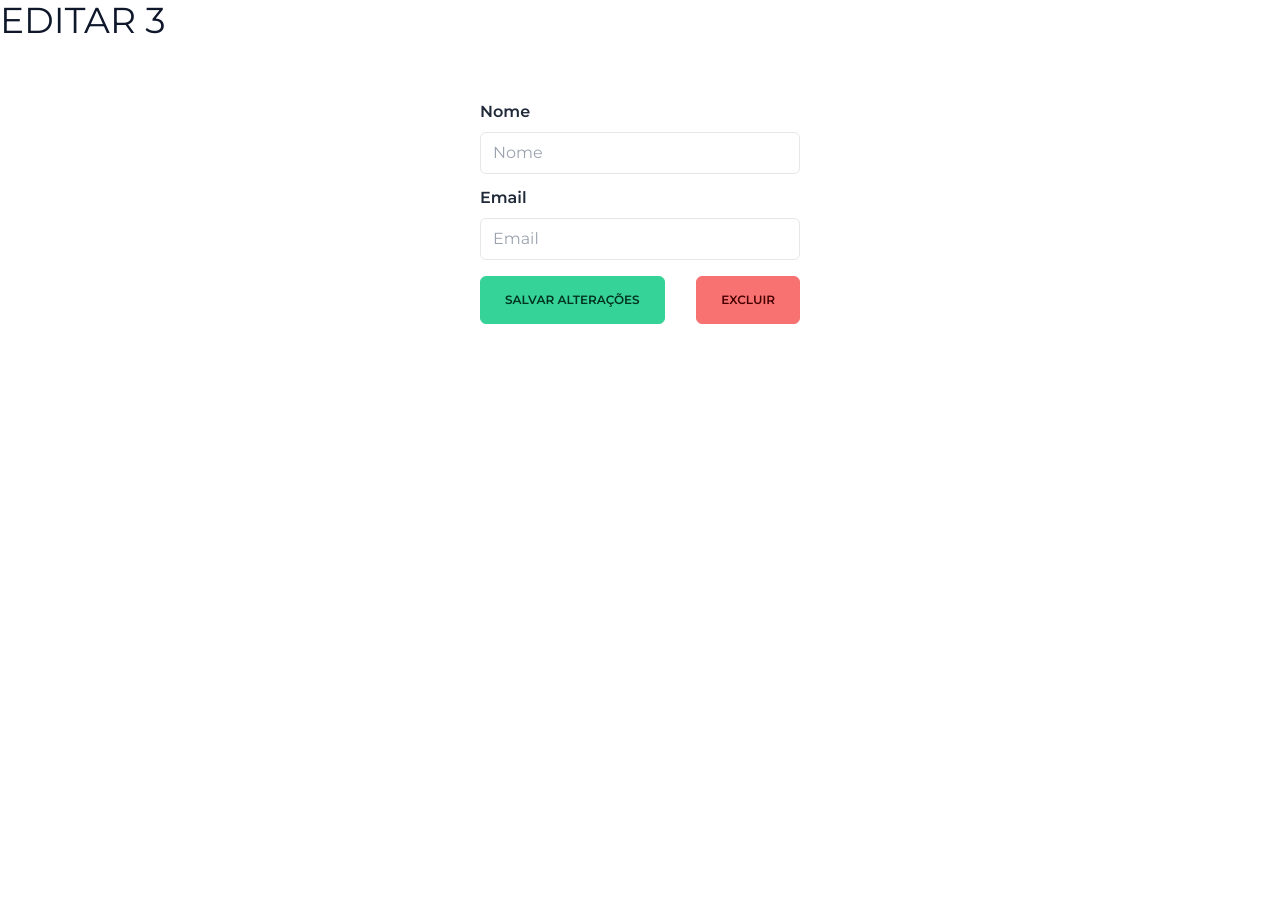
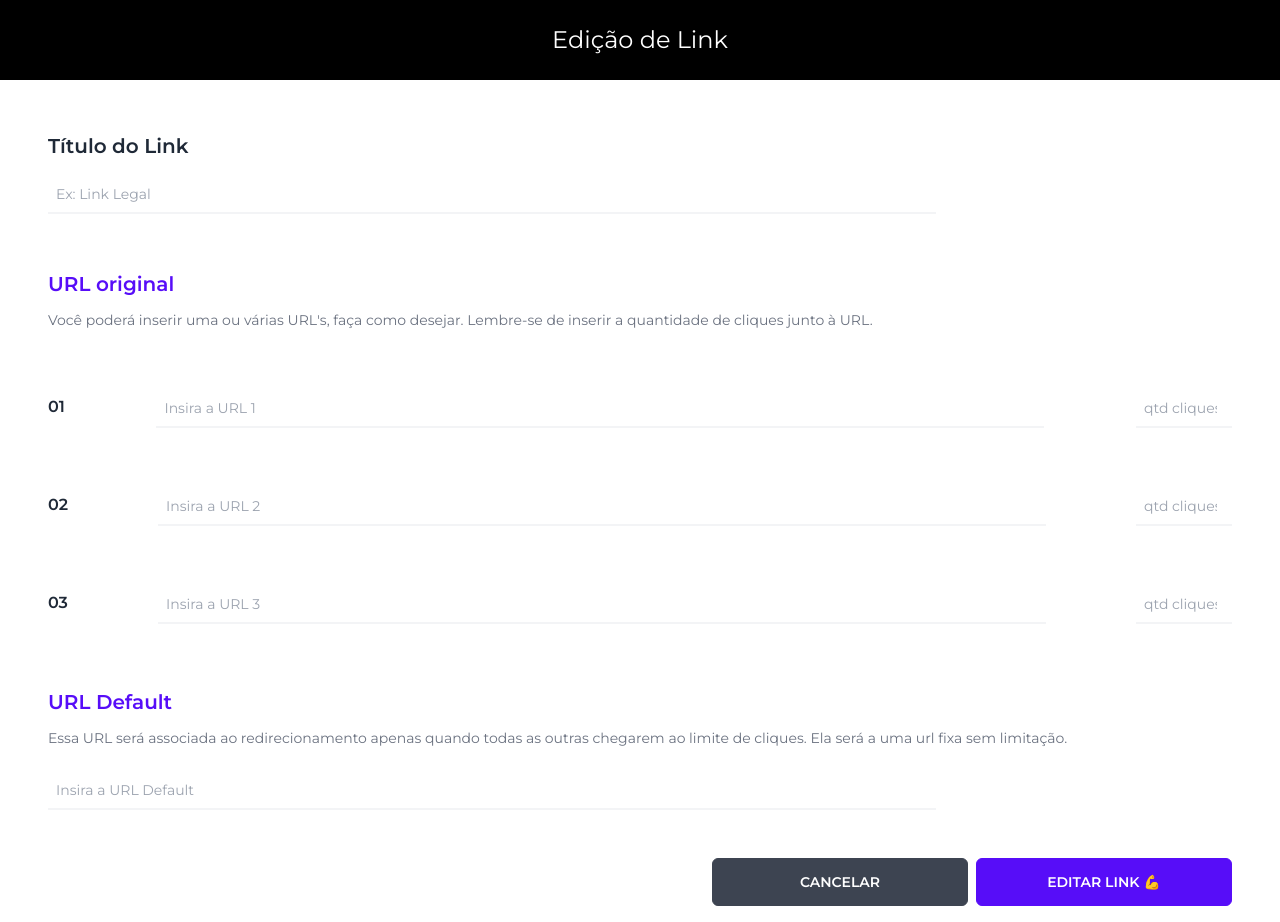
Before and after one commit to paulopariz/redirect-links-frontend, a Vue app: page /#/editar/3 in a window 1280 px wide. Before the commit the page ends 800 px from the top, so only its background shows below. Built offline with nearby package versions, Linux system fonts and the light colour scheme.

Commit message:
RedirectEdit

```diff
--- /dev/null
+++ b/src/components/RedirectEdit.vue
@@ -0,0 +1,81 @@
+<template>
+  <div>
+
+
+    <div class="p-4 px-12 mt-9">
+      <div class="grid">
+        <label class="text-xl font-semibold">Título do Link</label>
+        <input v-model="nome" type="text" placeholder="Ex: Link Legal"
+          class="border-b-2 text-gray-500 border-gray-100 pl-2 pb-2 text-sm outline-none mt-6 focus:outline-none w-3/4" />
+      </div>
+
+      <div class="mt-14">
+        <h1 class="text-primary text-xl font-semibold">URL original</h1>
+        <p class="mt-3 text-gray-500 text-sm">
+          Você poderá inserir uma ou várias URL's, faça como desejar. Lembre-se de
+          inserir a quantidade de cliques junto à URL.
+        </p>
+      </div>
+
+      <div class="mt-14">
+        <div class="flex items-center justify-between mt-8">
+          <h1 class="font-semibold text-base">01</h1>
+          <input v-model="email" type="text" placeholder="Insira a URL 1"
+            class="border-b-2 text-gray-500 border-gray-100 pl-2 pb-2 text-sm outline-none mt-3 focus:outline-none w-3/4" />
+
+          <input class="w-24 mt-3 border-b-2 text-gray-500 border-gray-100 pl-2 pb-2 text-sm focus:outline-none"
+            placeholder="qtd cliques" type="number" />
+        </div>
+        <div class="flex items-center justify-between mt-14">
+          <h1 class="font-semibold text-base">02</h1>
+          <input v-model="email" type="text" placeholder="Insira a URL 2"
+            class="border-b-2 text-gray-500 border-gray-100 pl-2 pb-2 text-sm outline-none mt-3 focus:outline-none w-3/4" />
+
+          <input class="w-24 mt-3 border-b-2 text-gray-500 border-gray-100 pl-2 pb-2 text-sm focus:outline-none"
+            placeholder="qtd cliques" type="number" />
+        </div>
+        <div class="flex items-center justify-between mt-14">
+          <h1 class="font-semibold text-base">03</h1>
+          <input v-model="email" type="text" placeholder="Insira a URL 3"
+            class="border-b-2 text-gray-500 border-gray-100 pl-2 pb-2 text-sm outline-none mt-3 focus:outline-none w-3/4" />
+
+          <input class="w-24 mt-3 border-b-2 text-gray-500 border-gray-100 pl-2 pb-2 text-sm focus:outline-none"
+            placeholder="qtd cliques" type="number" />
+        </div>
+      </div>
+
+      <div class="mt-16">
+        <h1 class="text-primary text-xl font-semibold">URL Default</h1>
+        <p class="mt-3 text-gray-500 text-sm">
+          Essa URL será associada ao redirecionamento apenas quando todas as outras
+          chegarem ao limite de cliques. Ela será a uma url fixa sem limitação.
+        </p>
+        <input v-model="nome" type="text" placeholder="Insira a URL Default"
+          class="border-b-2 text-gray-500 border-gray-100 pl-2 pb-2 text-sm outline-none mt-8 focus:outline-none w-3/4" />
+      </div>
+
+
+      <div class="mt-12 float-right mb-4">
+        <router-link to="/lista">
+          <button class="btn py-3 px-6 text-sm rounded-md btn-wide mr-2">
+            Cancelar
+          </button>
+        </router-link>
+        <label @click="addLink" for="my-modal-5"
+          class="btn py-3 px-6 text-sm rounded-md btn-primary btn-wide ">
+          Editar Link 💪
+        </label>
+
+      </div>
+
+
+    </div>
+  </div>
+</template>
+
+
+<script>
+  export default {
+    name: 'RedirectEdit'
+  }
+</script>
--- a/src/views/EditView.vue
+++ b/src/views/EditView.vue
@@ -1,37 +1,24 @@
 <template>
     <div>
+        <header class="py-6  bg-black">
+            <div class="container m-auto  flex items-center justify-center">
+                <h1 class="text-white text-2xl">Edição de Link</h1>
+            </div>
+        </header>
 
-
-            <div class="relative">
-                <h1 class="block  text-4xl text-slate-900">EDITAR {{ this.$route.params.id }}</h1>
-
-
-
-                <div class="relative py-3 sm:w-96 mx-auto text-center">
-                    <div class="mt-4 bg-white text-left">
-                        <div class="h-2 "></div>
-
-                        <div class="px-8 py-6 ">
-                            <label class="block font-semibold"> Nome</label>
-                            <input type="text" placeholder="Nome"
-                                class="border w-full h-5 px-3 py-5 mt-2 hover:outline-none focus:outline-none rounded-md">
-
-                            <label class="block mt-3 font-semibold"> Email </label>
-                            <input  type="email" placeholder="Email"
-                                class="border w-full h-5 px-3 py-5 mt-2 hover:outline-none focus:outline-none rounded-md">
-
-
-                            <div class="flex justify-between items-baseline">
-
-                                <button  class="mt-4 btn py-3 px-6 text-xs rounded-md btn-success ">Salvar alterações</button>
-                                <button  class="mt-4 btn py-3 px-6 text-xs rounded-md btn-error  ">Excluir</button>
-
-                            </div>
-                        </div>
-
-                    </div>
-                </div>
-            </div>
+        <div class="container m-auto">
+            <RedirectEdit />
         </div>
+    </div>
 
 </template>
+
+<script>
+    import RedirectEdit from '@/components/RedirectEdit.vue';
+
+    export default {
+        components: {
+            RedirectEdit
+        },
+    }
+</script>
```
Also changed, not shown: src/components/LinksRedirect.vue (+32 -74 lines), 1 other file (tests, documents, lock files or other folders).
